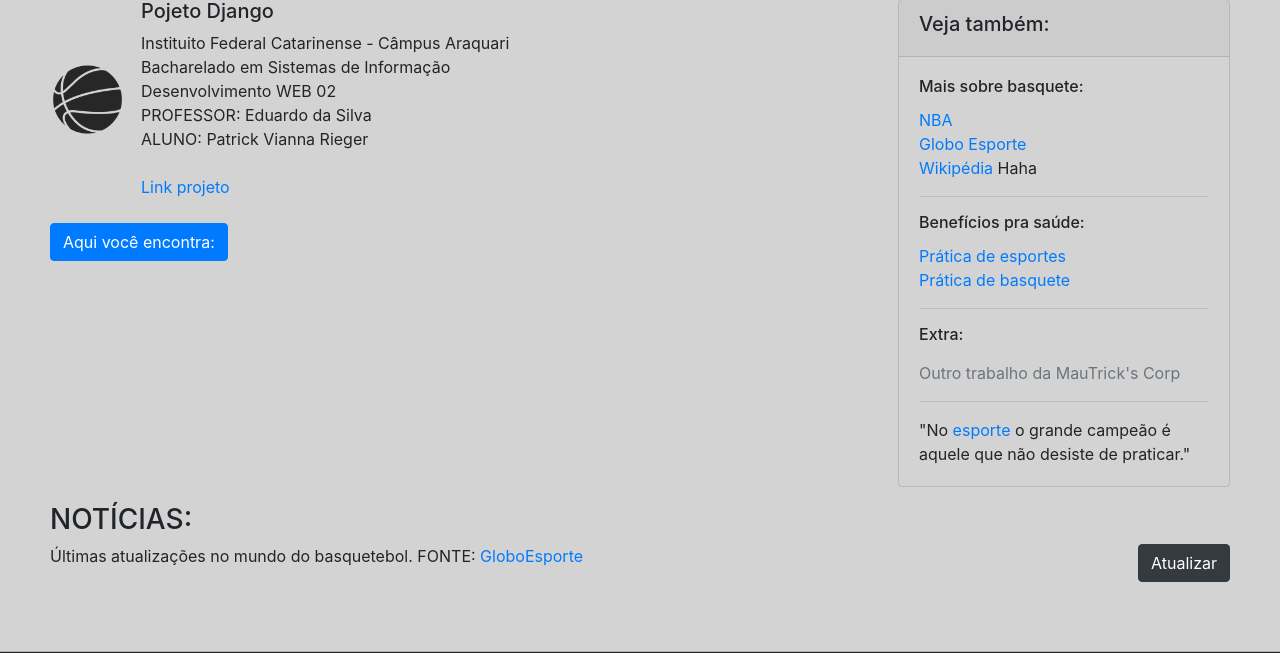
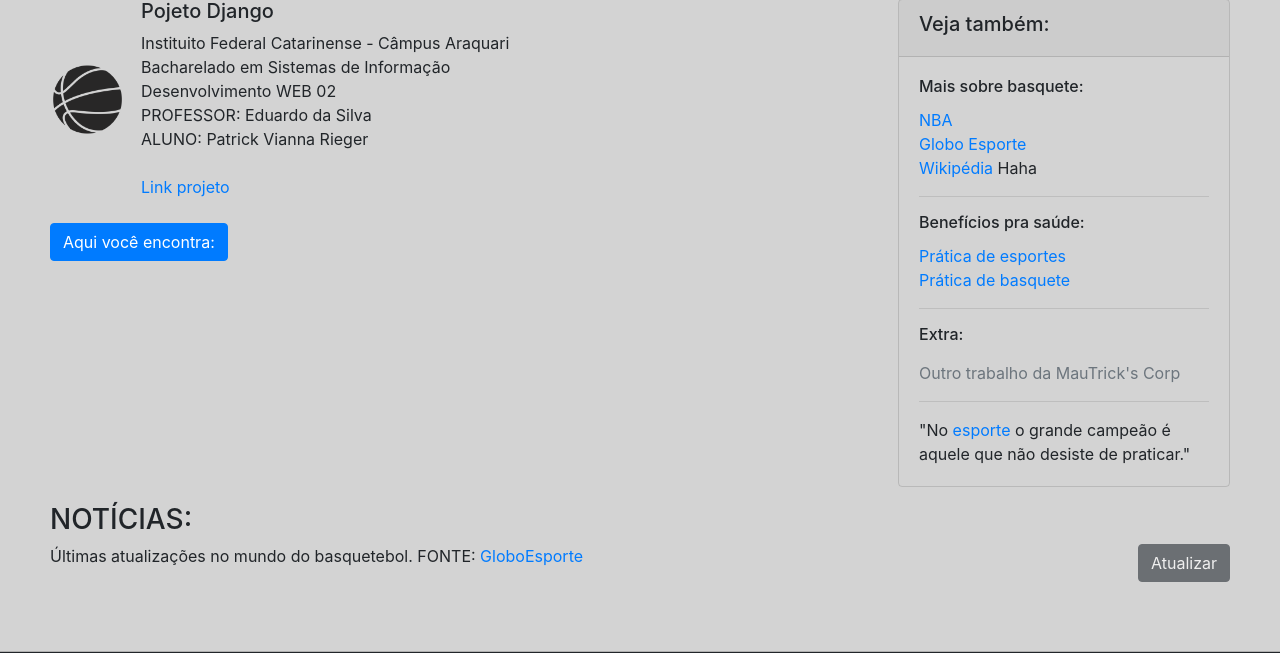
Before and after one commit to patrick-rieger/Projeto-WEB2, a Django app: page / in a window 1280 px wide. Shown: the part 971-1624 px from the top of the page. Run offline with Django 3.2, Linux system fonts and the light colour scheme; data that the repository does not hold is empty; some libraries are stand-ins or nearby versions.

Commit message:
arrumado sair e botao atualizar fora do ar

```diff
--- a/app/templates/app/base.html
+++ b/app/templates/app/base.html
@@ -27,8 +27,8 @@
                 <a class="nav-link" href="{% url 'origem' %}">Origem</a>
             </li>
             <li class="nav-item">
-                    <a class="nav-link" href="{% url 'regras' %}">Regras</a>
-                </li>
+                <a class="nav-link" href="{% url 'regras' %}">Regras</a>
+            </li>
             <li class="nav-item dropdown">
                 <a class="nav-link dropdown-toggle" href="" id="navbarDropdown" role="button" data-toggle="dropdown">
                     Posts
@@ -49,9 +49,15 @@
                 </div>
             </li>
         </ul>
+        {% if user.is_authenticated %}
+        <ul class="nav navbar-nav ml-auto">
+            <a href="{% url 'logout' %}" class="btn btn-outline-light">SAIR</a>
+        </ul>
+        {% else %}
         <ul class="nav navbar-nav ml-auto">
             <a href="{% url 'login' %}" class="btn btn-outline-light">Entrar</a>
         </ul>
+        {% endif %}
     </nav>
     <!-- Navbar - FIM -->
 
--- a/app/templates/app/oi.html
+++ b/app/templates/app/oi.html
@@ -171,7 +171,7 @@
       <p>Últimas atualizações no mundo do basquetebol. FONTE:
           <a href="https://globoesporte.globo.com/basquete/" target="_blank"> GloboEsporte</a></p>
   </div>
-  <div class="col-auto"><a href="{% url 'montandoNoticias' %}" class="btn btn-dark">Atualizar</a></div>
+  <div class="col-auto"><a href="{% url 'montandoNoticias' %}" class="btn btn-dark disabled">Atualizar</a></div>
 </div>
 <br>
 <div class="card-deck">
```
